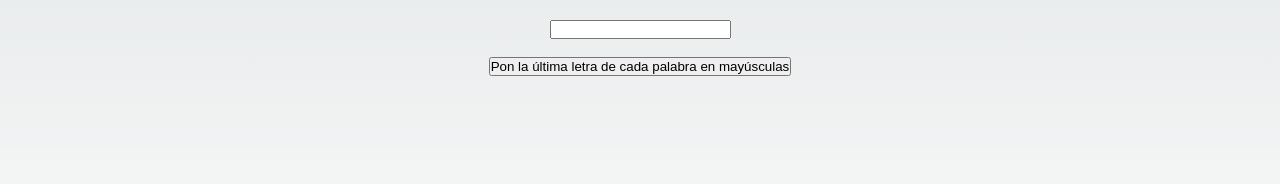
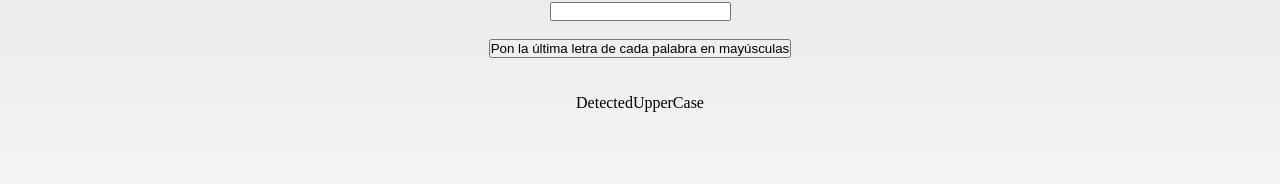
Before and after one commit to Aluonam/pt_061123, a Next.js app: page / in a window 1280 px wide. Shown: the part 390-574 px from the top of the page. Built offline with nearby package versions, Linux system fonts and the light colour scheme; no server answers.

Commit message:
componente DetectedUpperCase

```diff
--- /dev/null
+++ b/pages/components/DetectedUpperCase.jsx
@@ -0,0 +1,9 @@
+import React from 'react'
+
+const DetectedUpperCase = () => {
+  return (
+    <div>DetectedUpperCase</div>
+  )
+}
+
+export default DetectedUpperCase
--- a/pages/index.js
+++ b/pages/index.js
@@ -2,6 +2,7 @@ import Head from 'next/head'
 import styles from '@/styles/Home.module.css'
 import TableDataAPI from './components/TableDataAPI'
 import InputLastLetter from './components/InputLastLetter'
+import DetectedUpperCase from './components/DetectedUpperCase'
 
 export default function Home() {
   return (
@@ -16,6 +17,8 @@ export default function Home() {
         <TableDataAPI></TableDataAPI>
         <br></br>
         <InputLastLetter></InputLastLetter>
+        <br></br>
+        <DetectedUpperCase></DetectedUpperCase>
       </main>
     </>
   )
```
